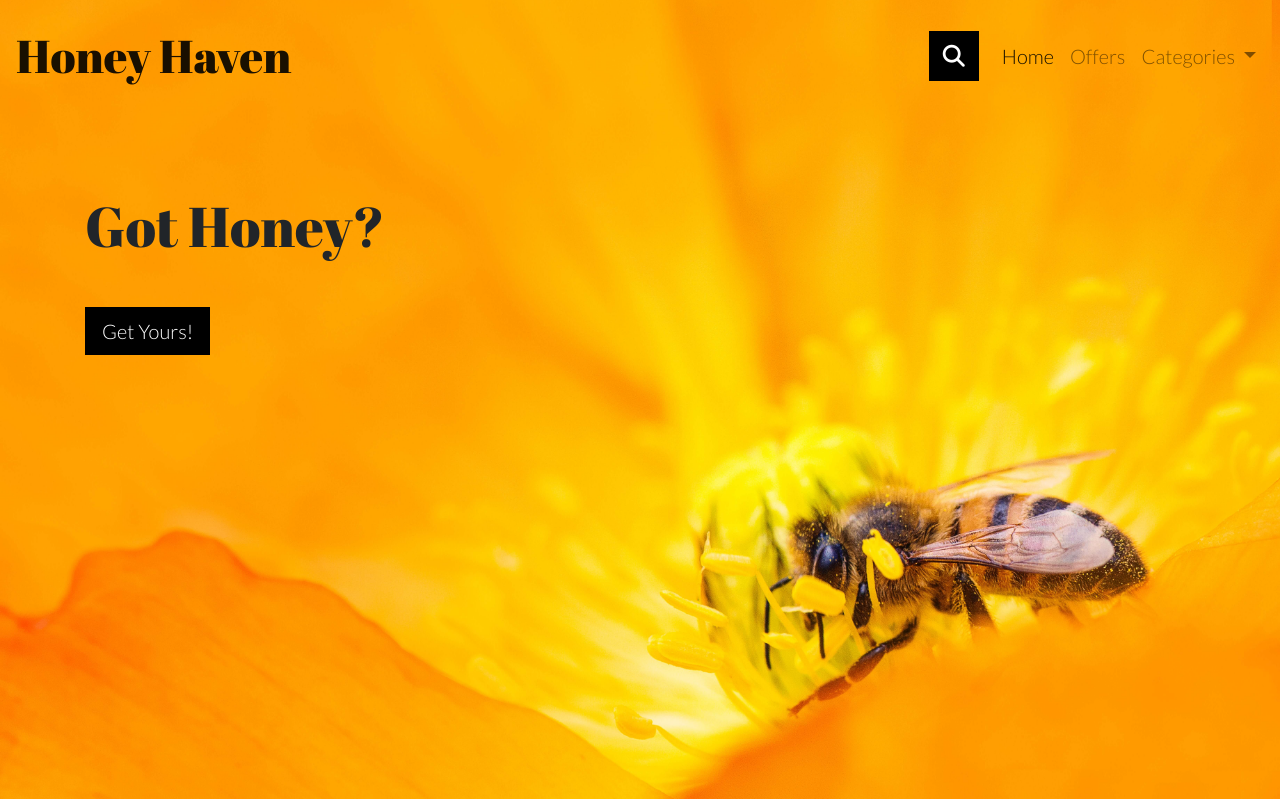
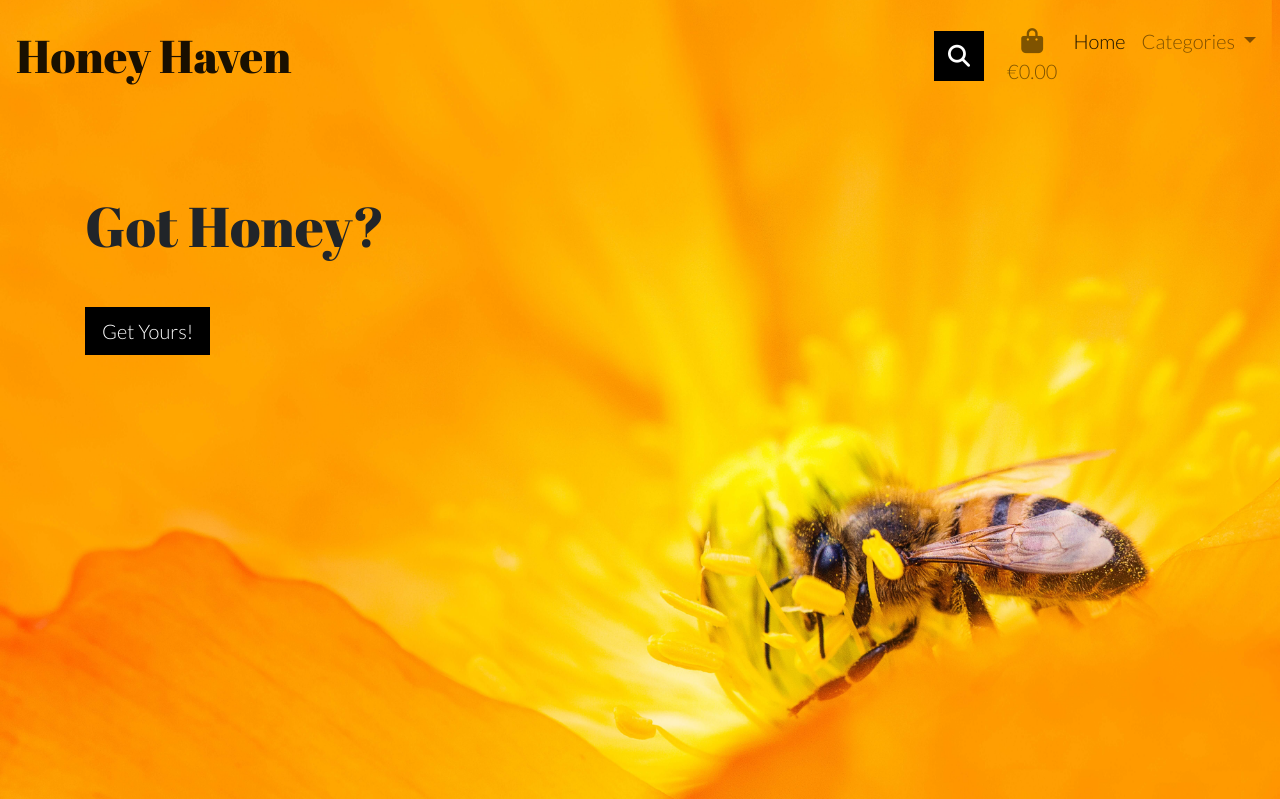
Before and after one commit to Code-Institute-Submissions/MaksimB96-PP5_E-Com.2, a Django app: page / in a window 1280 px wide. Shown: the top 799 px of the page. Run offline with Django 3.2, Linux system fonts and the light colour scheme; some libraries are stand-ins or nearby versions.

Commit message:
Add: Placeholder shoping cart to Nav

```diff
--- a/templates/base.html
+++ b/templates/base.html
@@ -69,11 +69,22 @@
         </div>
         <div class="collapse navbar-collapse" id="navbarNavDropdown">
             <ul class="navbar-nav ml-auto">
+                <li class="nav-item">
+                    <a class="{% if grand_total %}text-info font-weight-bold{% else %}text-black{% endif %} nav-link" href="">
+                        <div class="text-center">
+                            <div><i class="fas fa-shopping-bag fa-lg"></i></div>
+                            <p class="my-0">
+                                {% if grand_total %}
+                                ${{ grand_total|floatformat:2 }}
+                                {% else %}
+                                €0.00
+                                {% endif %}
+                            </p>
+                        </div>
+                    </a>
+                </li>
                 <li class="nav-item active">
                     <a class="nav-link body-text" href="#">Home<span class="sr-only">(current)</span></a>
-                </li>
-                <li class="nav-item">
-                    <a class="nav-link body-text" href="#">Offers</a>
                 </li>
                 <li class="nav-item dropdown">
                     <a class="nav-link dropdown-toggle" href="#" id="navbarDropdownMenuLink" role="button"
```
